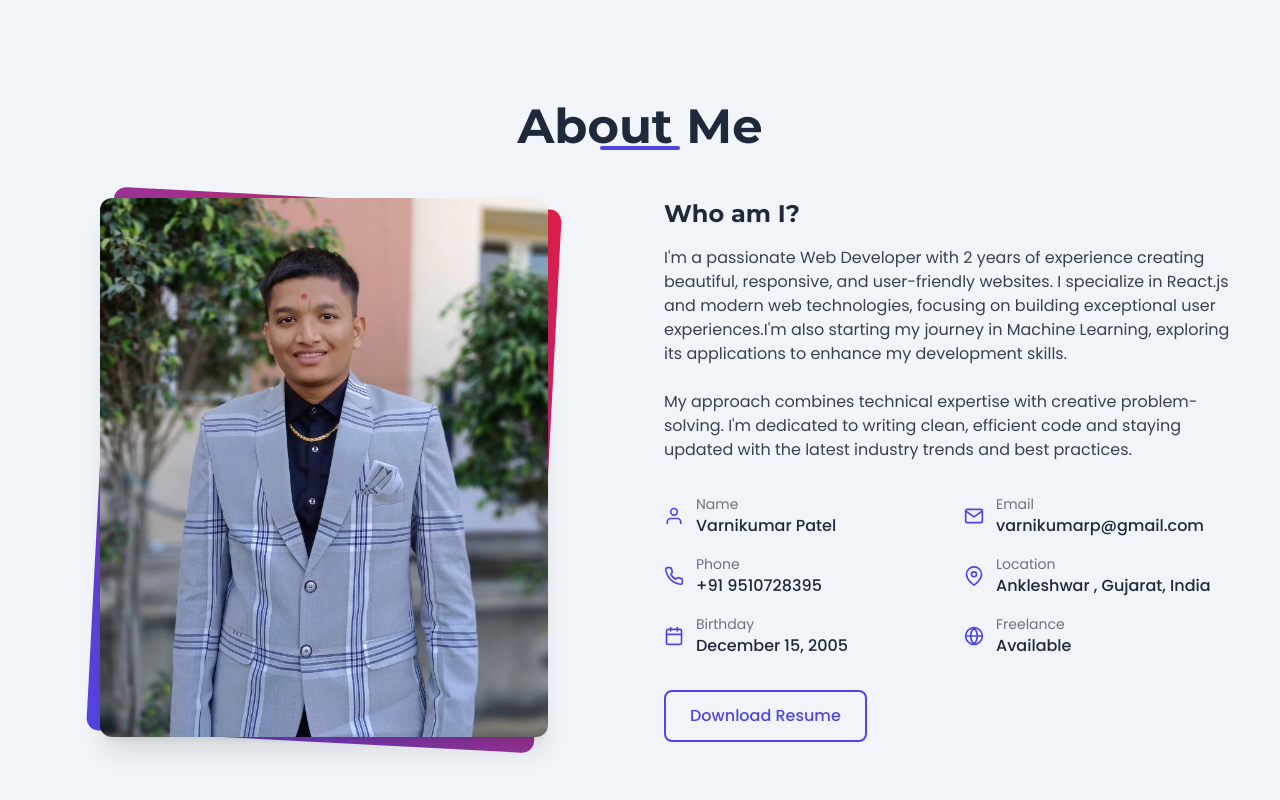
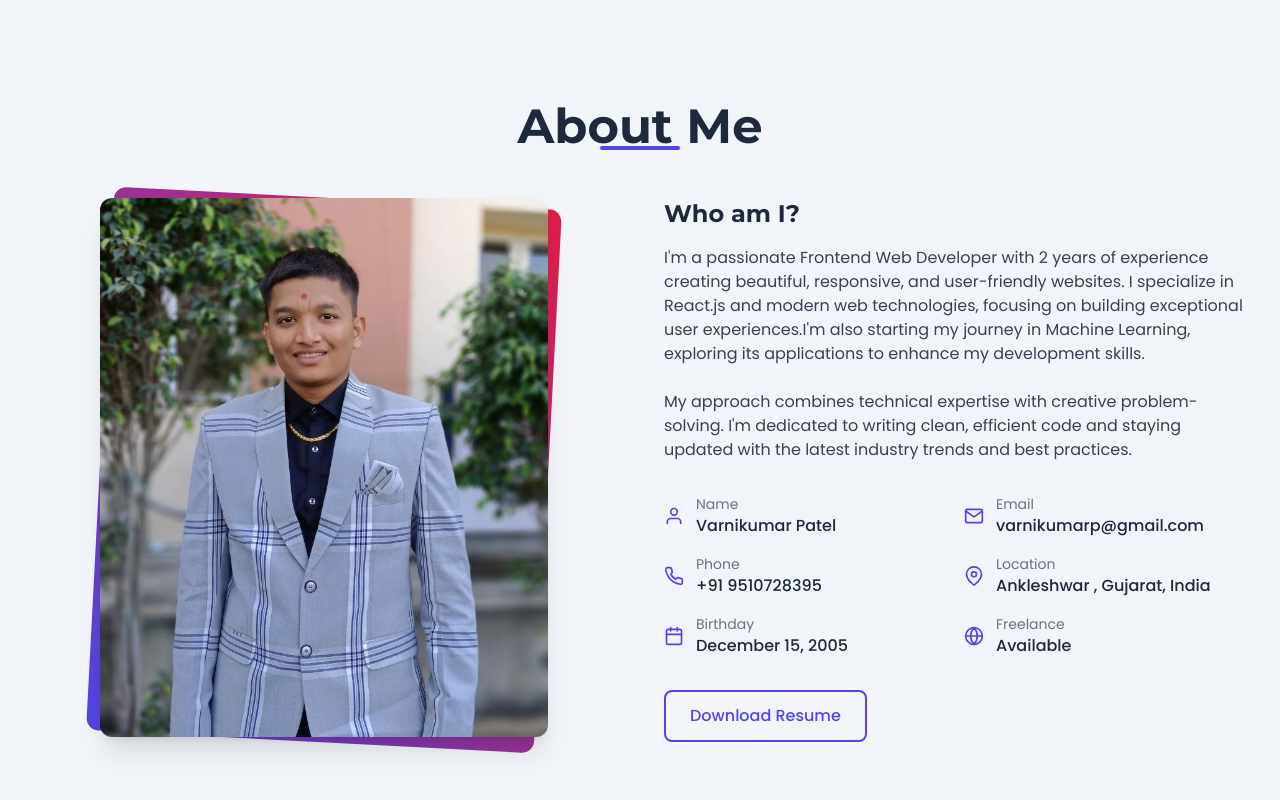
Before and after one commit to Varni1512/Personal-Portfolio-Advance-Styling, a React (Vite) app: page / in a window 1280 px wide. Shown: the part 890-1690 px from the top of the page. Built offline with nearby package versions, Linux system fonts and the light colour scheme.

Commit message:
Update About.jsx

```diff
--- a/src/components/About.jsx
+++ b/src/components/About.jsx
@@ -52,7 +52,7 @@ const About = () => {
           >
             <h3 className="text-2xl font-bold mb-4">Who am I?</h3>
             <p className="text-gray-700 dark:text-gray-300 mb-6">
-              I'm a passionate Web Developer with 2 years of experience creating beautiful,
+              I'm a passionate Frontend Web Developer with 2 years of experience creating beautiful,
               responsive, and user-friendly websites. I specialize in React.js and modern web technologies,
               focusing on building exceptional user experiences.I'm also starting my journey in Machine Learning,
               exploring its applications to enhance my development skills.
```
